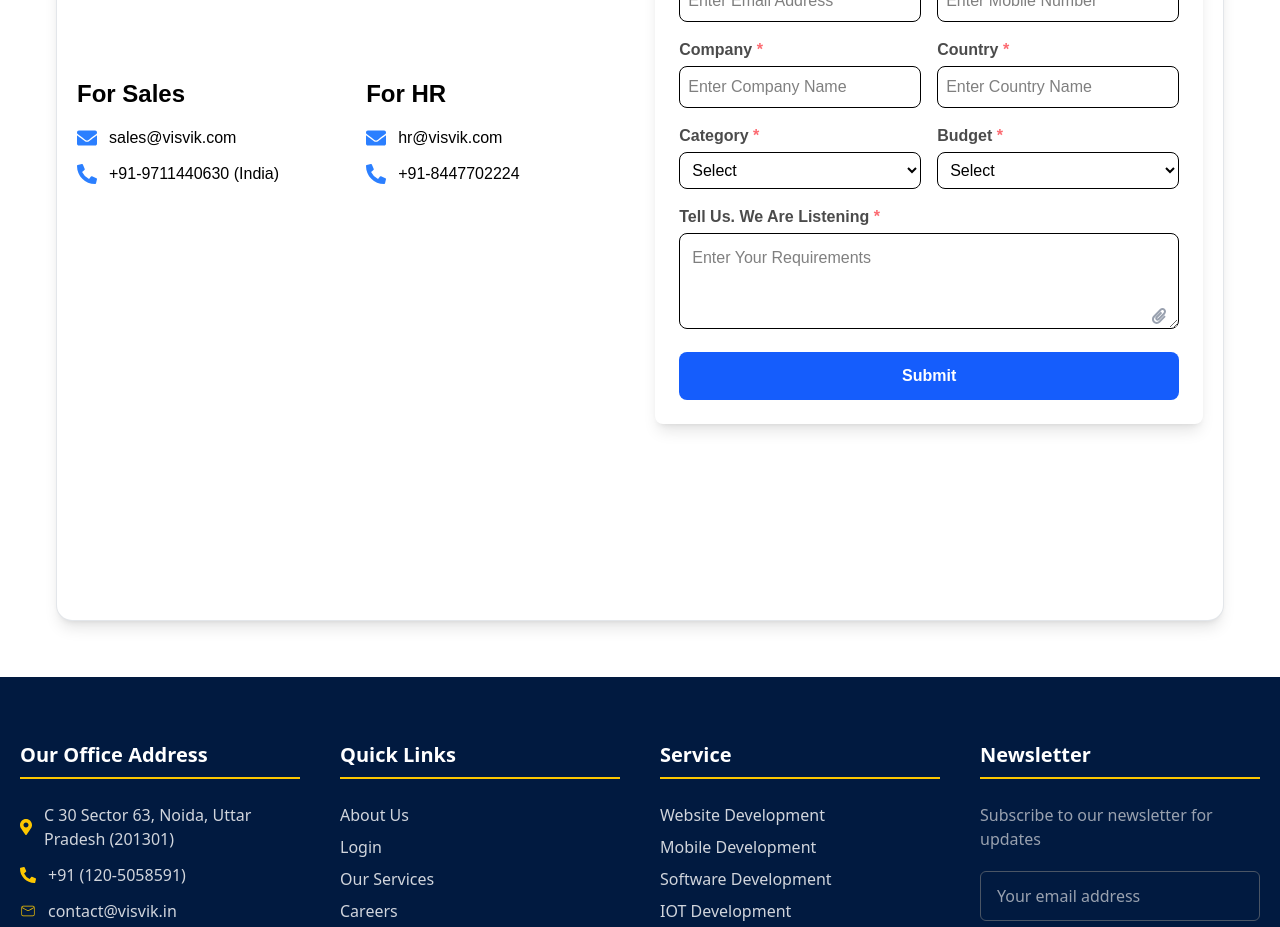
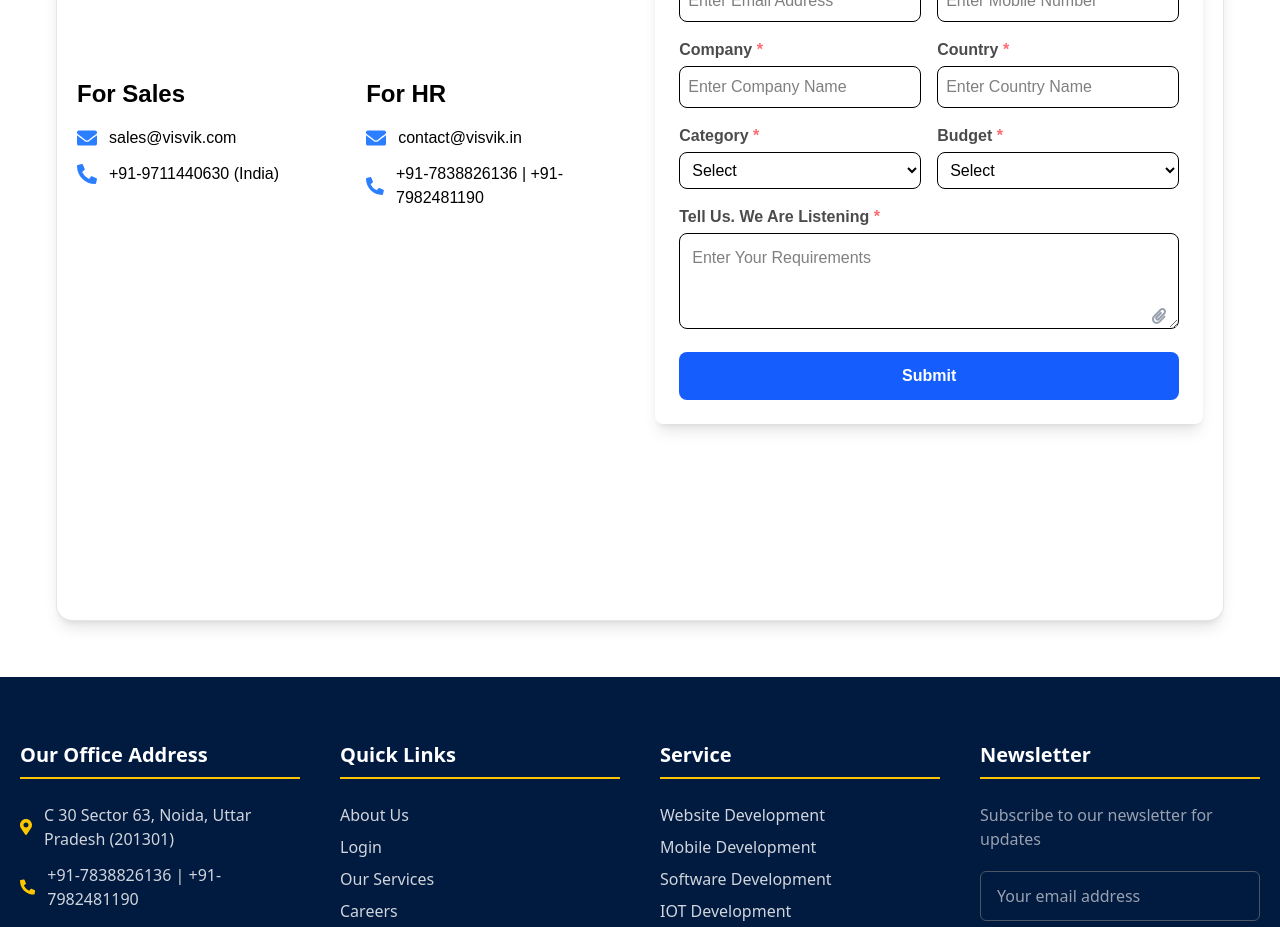
Before and after one commit to visvikBusinessSolutions/visvikWebsite, a React (Vite) app in the folder visvikfrontend/: page /mobile in a window 1280 px wide. Shown: the part 4700-5627 px from the top of the page. Built offline with nearby package versions, Linux system fonts and the light colour scheme.

Commit message:
modified contact and email

```diff
--- a/visvikfrontend/src/component/layout/Footer.jsx
+++ b/visvikfrontend/src/component/layout/Footer.jsx
@@ -25,7 +25,8 @@ const Footer = () => {
               63, Noida, Uttar Pradesh (201301)
             </p>
             <p className="mb-3 flex items-center text-gray-300">
-              <FaPhoneAlt className="mr-3 text-yellow-400" /> +91 (120-5058591)
+              <FaPhoneAlt className="mr-3 text-yellow-400" /> +91-7838826136 |
+              +91-7982481190
             </p>
             <p className="mb-3 flex items-center text-gray-300">
               <CiMail className="mr-3 text-yellow-400" /> contact@visvik.in
--- a/visvikfrontend/src/component/pages/contact/Contact.jsx
+++ b/visvikfrontend/src/component/pages/contact/Contact.jsx
@@ -61,7 +61,7 @@ const Contact = () => {
             <ContactCard
               icon={<FaPhoneAlt />}
               title="CALL US"
-              info="+91 (120-5058519"
+              info="+91-7838826136 | +91-7982481190"
             />
             <ContactCard
               icon={<FaEnvelope />}
--- a/visvikfrontend/src/component/pages/contact_details.jsx
+++ b/visvikfrontend/src/component/pages/contact_details.jsx
@@ -36,11 +36,11 @@ export default function ContactPage() {
               <div className="space-y-3">
                 <div className="flex items-center gap-3">
                   <FaEnvelope className="text-blue-500 text-xl" />
-                  <span>hr@visvik.com</span>
+                  <span>contact@visvik.in</span>
                 </div>
                 <div className="flex items-center gap-3">
                   <FaPhoneAlt className="text-blue-500 text-xl" />
-                  <span>+91-8447702224</span>
+                  <span>+91-7838826136 | +91-7982481190</span>
                 </div>
               </div>
             </div>
```
